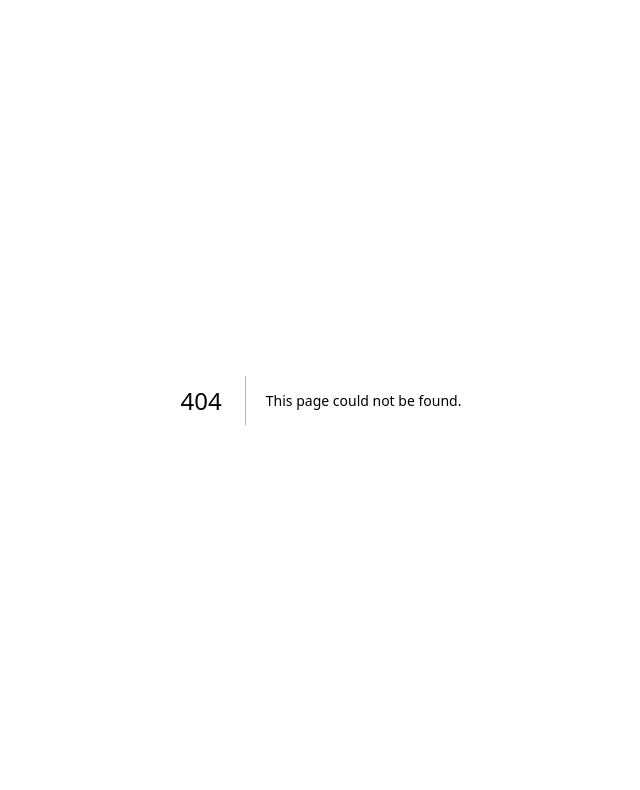
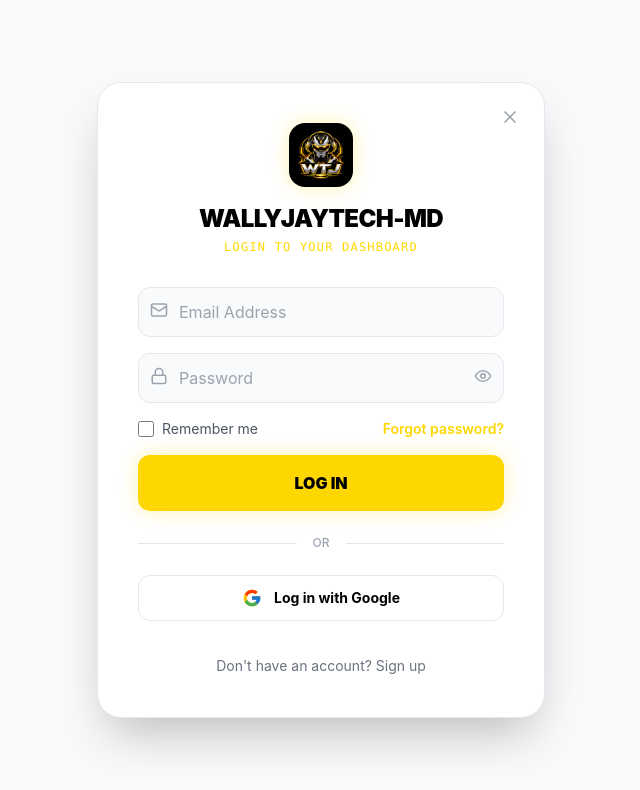
Before and after one commit to Wallyjaytec/WALLYJAYTECH-MD-WEBAPP, a Next.js app: page /login in a window 1280 px wide. Before the commit this address had no page. Shown: the top 790 px of the page, without its empty margins (319-959 px from the left). Built offline with nearby package versions, Linux system fonts and the light colour scheme.

Commit message:
Create page.js

```diff
--- /dev/null
+++ b/app/login/page.js
@@ -0,0 +1,136 @@
+"use client";
+
+import { useState, useEffect, Suspense } from "react";
+import Link from "next/link";
+import { useRouter, useSearchParams } from "next/navigation";
+import { supabase } from "../../lib/supabase";
+import { motion } from "framer-motion";
+import { Mail, Lock, Eye, EyeOff, X, CheckCircle } from "lucide-react";
+
+const GoogleIcon = ({ size = 20, className = "" }) => (
+  <svg xmlns="http://www.w3.org/2000/svg" width={size} height={size} viewBox="0 0 48 48" className={className}>
+    <path fill="#FFC107" d="M43.611,20.083H42V20H24v8h11.303c-1.649,4.657-6.08,8-11.303,8c-6.627,0-12-5.373-12-12c0-6.627,5.373-12,12-12c3.059,0,5.842,1.154,7.961,3.039l5.657-5.657C34.046,6.053,29.268,4,24,4C12.955,4,4,12.955,4,24c0,11.045,8.955,20,20,20c11.045,0,20-8.955,20-20C44,22.659,43.862,21.35,43.611,20.083z"/>
+    <path fill="#FF3D00" d="M6.306,14.691l6.571,4.819C14.655,15.108,18.961,12,24,12c3.059,0,5.842,1.154,7.961,3.039l5.657-5.657C34.046,6.053,29.268,4,24,4C16.318,4,9.656,8.337,6.306,14.691z"/>
+    <path fill="#4CAF50" d="M24,44c5.166,0,9.86-1.977,13.409-5.192l-6.19-5.238C29.211,35.091,26.715,36,24,36c-5.202,0-9.619-3.317-11.283-7.946l-6.522,5.025C9.505,39.556,16.227,44,24,44z"/>
+    <path fill="#1976D2" d="M43.611,20.083H42V20H24v8h11.303c-0.792,2.237-2.231,4.166-4.087,5.571c0.001-0.001,0.002-0.001,0.003-0.002l6.19,5.238C36.971,39.205,44,34,44,24C44,22.659,43.862,21.35,43.611,20.083z"/>
+  </svg>
+);
+
+function LoginForm() {
+  const router = useRouter();
+  const searchParams = useSearchParams();
+  const [email, setEmail] = useState("");
+  const [password, setPassword] = useState("");
+  const [showPassword, setShowPassword] = useState(false);
+  const [rememberMe, setRememberMe] = useState(false);
+  const [error, setError] = useState("");
+  const [success, setSuccess] = useState("");
+  const [submitting, setSubmitting] = useState(false);
+
+  useEffect(() => {
+    const message = searchParams.get("message");
+    if (message) setSuccess(message);
+  }, [searchParams]);
+
+  const handleLogin = async (e) => {
+    e.preventDefault();
+    setError("");
+    setSuccess("");
+    setSubmitting(true);
+
+    try {
+      const { error } = await supabase.auth.signInWithPassword({ email, password });
+      if (error) throw new Error(error.message);
+
+      if (rememberMe) sessionStorage.setItem("remember_me", "true");
+      else sessionStorage.setItem("remember_me", "false");
+      sessionStorage.setItem("session_active", "true");
+
+      router.push("/dashboard");
+    } catch (err) {
+      setError(err.message);
+    } finally {
+      setSubmitting(false);
+    }
+  };
+
+  const handleForgotPassword = async () => {
+    if (!email) return setError("Please enter your email to reset password.");
+
+    await supabase.auth.signOut({ scope: 'local' });
+    sessionStorage.clear();
+
+    const { error } = await supabase.auth.resetPasswordForEmail(email, {
+      redirectTo: `${window.location.origin}/reset-password`
+    });
+
+    if (error) setError(error.message);
+    else setSuccess("If your email is registered, you will receive a password reset link. Please check your inbox and spam folder.");
+  };
+
+  return (
+    <div className="flex min-h-screen items-center justify-center bg-gray-50 dark:bg-[#050505] p-4 py-10 font-sans transition-colors duration-300 relative overflow-x-hidden">
+      <motion.div initial={{ opacity: 0, y: 20 }} animate={{ opacity: 1, y: 0 }} className="bg-white dark:bg-[#0a0a0a] p-8 md:p-10 rounded-3xl border border-gray-200 dark:border-gray-800 w-full max-w-md shadow-2xl my-auto relative">
+        <Link href="/" className="absolute top-4 right-4 p-2 rounded-full text-gray-400 hover:text-black dark:hover:text-white hover:bg-gray-100 dark:hover:bg-[#1a1a1a] transition-colors"><X size={20} /></Link>
+
+        <Link href="/" className="flex justify-center mb-4">
+          <img src="/assets/images/web_logo.png" alt="Logo" className="w-16 h-16 rounded-2xl shadow-[0_0_20px_rgba(255,215,0,0.3)] object-contain bg-black p-2 hover:scale-105 transition-transform" />
+        </Link>
+
+        <h1 className="text-2xl font-black text-black dark:text-white text-center mb-1 tracking-tight">WALLYJAYTECH-MD</h1>
+        <p className="text-center text-[#FFD700] mb-8 text-xs font-mono tracking-widest uppercase">Login to your dashboard</p>
+
+        {error && <div className="mb-4 p-3 border rounded-lg text-sm text-center bg-red-500/10 border-red-500/50 text-red-500">{error}</div>}
+        {success && <div className="mb-4 p-3 border rounded-lg text-sm text-center bg-green-500/10 border-green-500/50 text-green-500">{success}</div>}
+
+        <form onSubmit={handleLogin} className="space-y-4">
+          <div className="relative">
+            <Mail className="absolute left-3 top-3.5 text-gray-400" size={18} />
+            <input type="email" placeholder="Email Address" value={email} onChange={e => setEmail(e.target.value)} required className="w-full p-3 pl-10 rounded-xl bg-gray-50 dark:bg-black border border-gray-200 dark:border-gray-800 text-black dark:text-white focus:border-[#FFD700] outline-none transition-colors" />
+          </div>
+
+          <div className="relative">
+            <Lock className="absolute left-3 top-3.5 text-gray-400" size={18} />
+            <input type={showPassword ? "text" : "password"} placeholder="Password" value={password} onChange={e => setPassword(e.target.value)} required className="w-full p-3 pl-10 pr-10 rounded-xl bg-gray-50 dark:bg-black border border-gray-200 dark:border-gray-800 text-black dark:text-white focus:border-[#FFD700] outline-none transition-colors" />
+            <button type="button" onClick={() => setShowPassword(!showPassword)} className="absolute right-3 top-3.5 text-gray-400 hover:text-[#FFD700]">{showPassword ? <EyeOff size={18} /> : <Eye size={18} />}</button>
+          </div>
+
+          <div className="flex items-center justify-between text-sm">
+            <label className="flex items-center gap-2 cursor-pointer text-gray-600 dark:text-gray-400">
+              <input type="checkbox" checked={rememberMe} onChange={e => setRememberMe(e.target.checked)} className="w-4 h-4 accent-[#FFD700]" />
+              Remember me
+            </label>
+            <button type="button" onClick={handleForgotPassword} className="text-[#FFD700] font-semibold hover:underline">Forgot password?</button>
+          </div>
+
+          <button type="submit" disabled={submitting} className={`w-full p-4 mt-2 rounded-xl font-black transition-all shadow-[0_0_20px_rgba(255,215,0,0.3)] ${submitting ? 'bg-gray-300 dark:bg-gray-800 text-gray-500 cursor-not-allowed' : 'bg-[#FFD700] text-black hover:bg-yellow-500'}`}>
+            {submitting ? "PLEASE WAIT..." : "LOG IN"}
+          </button>
+        </form>
+
+        <div className="flex items-center gap-4 my-6">
+          <div className="flex-grow h-px bg-gray-200 dark:bg-gray-800"></div>
+          <span className="text-xs text-gray-400 font-medium uppercase">Or</span>
+          <div className="flex-grow h-px bg-gray-200 dark:bg-gray-800"></div>
+        </div>
+
+        <button className="w-full flex items-center justify-center gap-3 p-3 rounded-xl bg-white dark:bg-[#111] border border-gray-200 dark:border-gray-800 hover:bg-gray-50 dark:hover:bg-[#1a1a1a] transition-all font-bold text-sm">
+          <GoogleIcon size={20} />
+          Log in with Google
+        </button>
+
+        <div className="mt-8 text-center">
+          <Link href="/signup" className="text-sm text-gray-500 hover:text-[#FFD700] transition-colors">Don't have an account? Sign up</Link>
+        </div>
+      </motion.div>
+    </div>
+  );
+}
+
+export default function Login() {
+  return (
+    <Suspense fallback={<div className="h-screen bg-white dark:bg-[#050505] text-[#FFD700] flex items-center justify-center font-bold animate-pulse">LOADING...</div>}>
+      <LoginForm />
+    </Suspense>
+  );
+}
```
